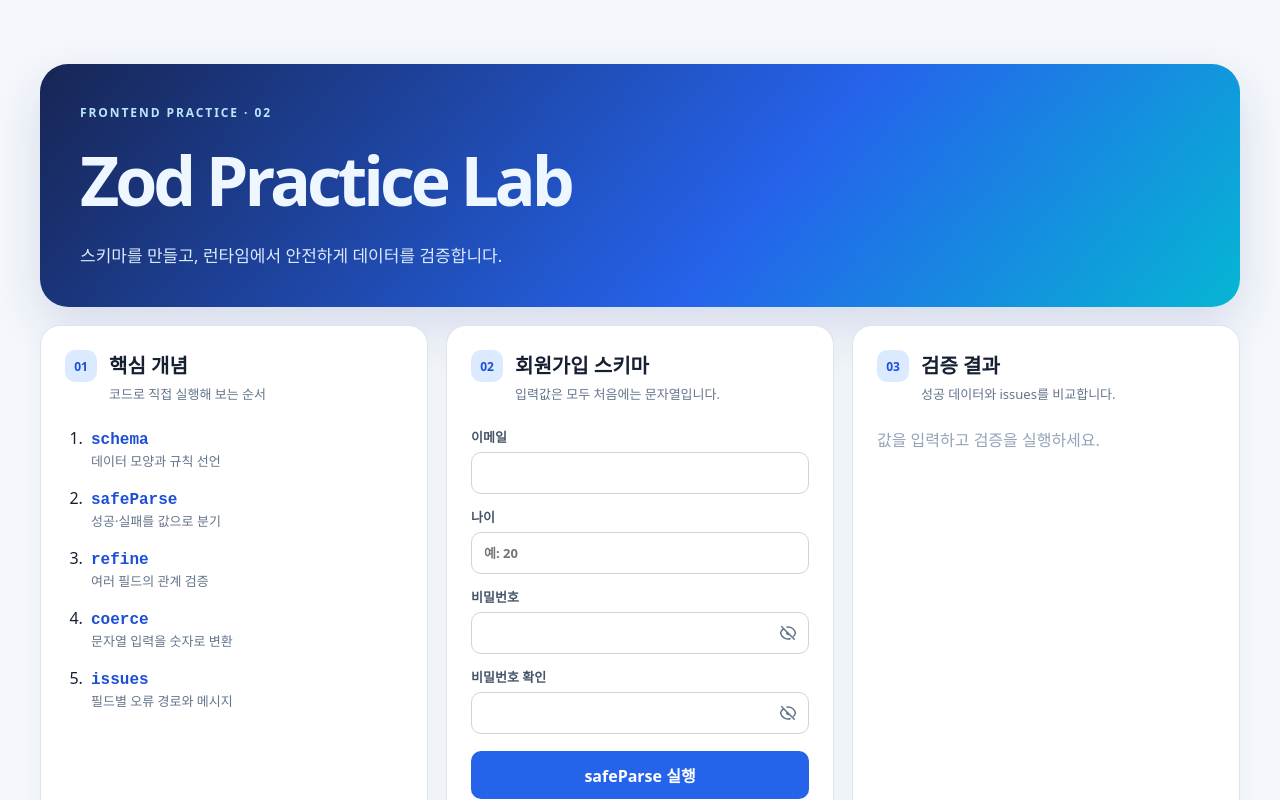
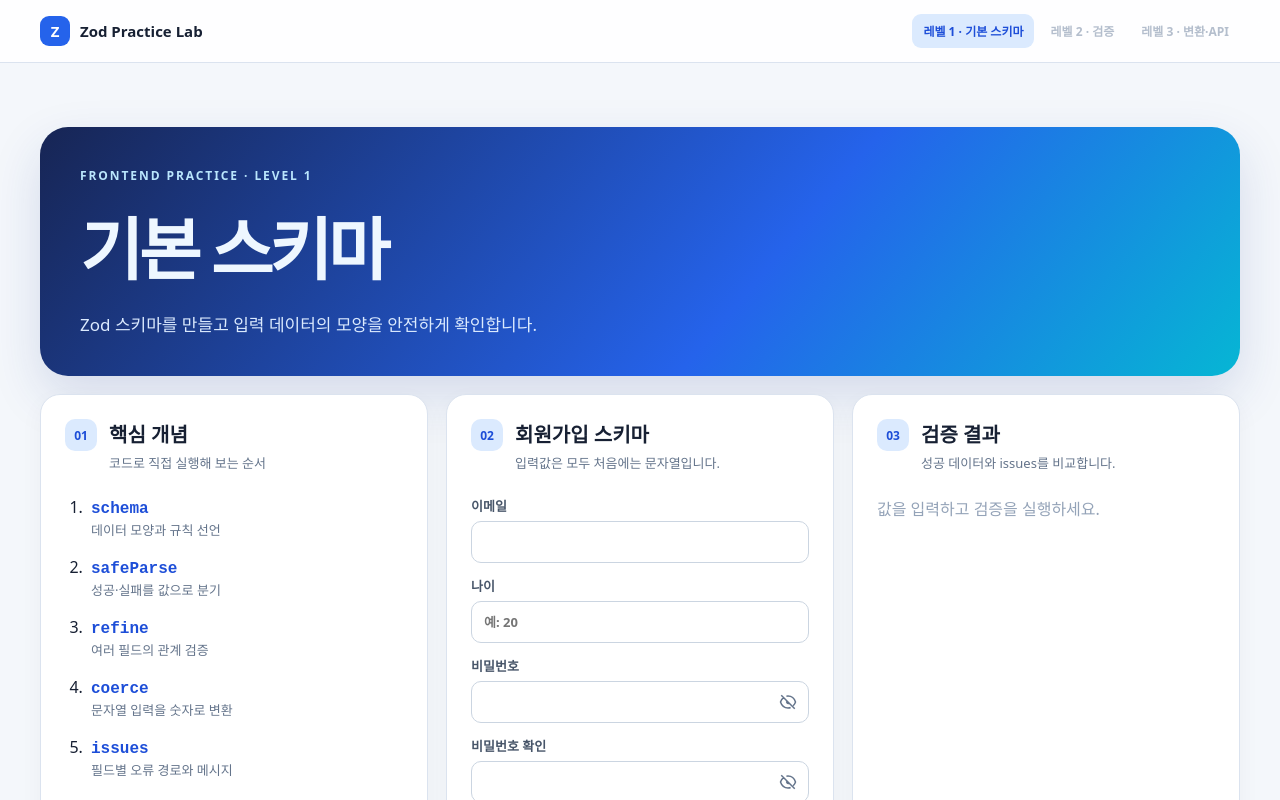
Before and after one commit to dota-pilot1/sample-pkt-project, a Next.js app in the folder prac-front/prac-zod/: page / in a window 1280 px wide. Shown: the top 800 px of the page. Built offline with nearby package versions, Linux system fonts and the light colour scheme.

Commit message:
feat(front): add zod lab level navigation

```diff
--- a/prac-front/prac-zod/src/app/globals.css
+++ b/prac-front/prac-zod/src/app/globals.css
@@ -1,5 +1,10 @@
 * { box-sizing: border-box; }
 body { margin: 0; background: #f4f7fb; color: #172033; font-family: ui-sans-serif, system-ui, -apple-system, sans-serif; }
+.site-header { position: sticky; top: 0; z-index: 10; border-bottom: 1px solid #dbe3ef; background: #ffffffdd; backdrop-filter: blur(14px); }
+.header-inner { display: flex; align-items: center; justify-content: space-between; gap: 24px; max-width: 1240px; margin: 0 auto; padding: 14px 20px; }
+.brand { display: inline-flex; align-items: center; gap: 10px; color: #172033; text-decoration: none; font-size: 15px; font-weight: 900; white-space: nowrap; }
+.brand-mark { display: grid; place-items: center; width: 30px; height: 30px; border-radius: 9px; color: white; background: #2563eb; font-size: 15px; }
+nav { display: flex; gap: 5px; align-items: center; overflow-x: auto; } .nav-link { border-radius: 9px; padding: 8px 11px; color: #64748b; font-size: 12px; font-weight: 800; text-decoration: none; white-space: nowrap; } .nav-link.active { color: #1d4ed8; background: #dbeafe; } .nav-link.disabled { color: #b4becd; cursor: not-allowed; }
 .shell { max-width: 1240px; margin: 0 auto; padding: 64px 20px 48px; }
 .hero { padding: 40px; border-radius: 28px; color: #eef7ff; background: linear-gradient(130deg, #172554, #2563eb 60%, #06b6d4); box-shadow: 0 20px 50px #1e3a8a25; }
 .eyebrow { margin: 0 0 12px; color: #bae6fd; font-size: 12px; font-weight: 800; letter-spacing: .16em; }
@@ -16,4 +21,4 @@
 button { margin-top: 4px; border: 0; border-radius: 10px; padding: 12px; color: white; background: #2563eb; font: inherit; font-weight: 800; cursor: pointer; } button:hover { background: #1d4ed8; }
 .empty { color: #94a3b8; } .success, .errors { display: grid; gap: 10px; margin: 0; padding-left: 20px; font-size: 13px; } .success { color: #047857; } .errors { color: #dc2626; } pre { overflow: auto; margin-top: 22px; padding: 14px; border-radius: 12px; color: #dbeafe; background: #172033; font-size: 12px; }
 footer { margin-top: 18px; padding: 17px 20px; border-radius: 14px; color: #475569; background: #e0f2fe; font-size: 13px; } footer span { margin-right: 10px; color: #0369a1; font-weight: 900; }
-@media (max-width: 850px) { .grid { grid-template-columns: 1fr; } .card { min-height: auto; } .shell { padding-top: 28px; } }
+@media (max-width: 850px) { .header-inner { align-items: flex-start; flex-direction: column; gap: 10px; } .grid { grid-template-columns: 1fr; } .card { min-height: auto; } .shell { padding-top: 28px; } }
--- a/prac-front/prac-zod/src/app/layout.tsx
+++ b/prac-front/prac-zod/src/app/layout.tsx
@@ -1,5 +1,6 @@
 import type { Metadata } from "next";
 import "./globals.css";
+import Header from "../components/Header";
 
 export const metadata: Metadata = {
   title: "Zod Practice Lab",
@@ -7,5 +8,5 @@
 };
 
 export default function RootLayout({ children }: Readonly<{ children: React.ReactNode }>) {
-  return <html lang="ko"><body>{children}</body></html>;
+  return <html lang="ko"><body><Header />{children}</body></html>;
 }
--- a/prac-front/prac-zod/src/app/page.tsx
+++ b/prac-front/prac-zod/src/app/page.tsx
@@ -40,7 +40,7 @@
   }
 
   return <main className="shell">
-    <header className="hero"><p className="eyebrow">FRONTEND PRACTICE · 02</p><h1>Zod Practice Lab</h1><p>스키마를 만들고, 런타임에서 안전하게 데이터를 검증합니다.</p></header>
+    <header className="hero"><p className="eyebrow">FRONTEND PRACTICE · LEVEL 1</p><h1>기본 스키마</h1><p>Zod 스키마를 만들고 입력 데이터의 모양을 안전하게 확인합니다.</p></header>
     <section className="grid">
       <article className="card"><div className="card-title"><span>01</span><div><h2>핵심 개념</h2><p>코드로 직접 실행해 보는 순서</p></div></div><ol className="topics"><li><b>schema</b><span>데이터 모양과 규칙 선언</span></li><li><b>safeParse</b><span>성공·실패를 값으로 분기</span></li><li><b>refine</b><span>여러 필드의 관계 검증</span></li><li><b>coerce</b><span>문자열 입력을 숫자로 변환</span></li><li><b>issues</b><span>필드별 오류 경로와 메시지</span></li></ol></article>
       <article className="card"><div className="card-title"><span>02</span><div><h2>회원가입 스키마</h2><p>입력값은 모두 처음에는 문자열입니다.</p></div></div><div className="form">
--- /dev/null
+++ b/prac-front/prac-zod/src/components/Header.tsx
@@ -0,0 +1,21 @@
+"use client";
+
+import Link from "next/link";
+import { usePathname } from "next/navigation";
+
+const levels = [
+  { href: "/", label: "레벨 1 · 기본 스키마", ready: true },
+  { href: "#level-2", label: "레벨 2 · 검증", ready: false },
+  { href: "#level-3", label: "레벨 3 · 변환·API", ready: false },
+];
+
+export default function Header() {
+  const pathname = usePathname();
+
+  return <header className="site-header"><div className="header-inner">
+    <Link href="/" className="brand"><span className="brand-mark">Z</span><span>Zod Practice Lab</span></Link>
+    <nav aria-label="학습 레벨">{levels.map((level) => level.ready
+      ? <Link key={level.href} href={level.href} className={`nav-link ${pathname === level.href ? "active" : ""}`}>{level.label}</Link>
+      : <span key={level.href} className="nav-link disabled" aria-disabled="true">{level.label}</span>)}</nav>
+  </div></header>;
+}
```
